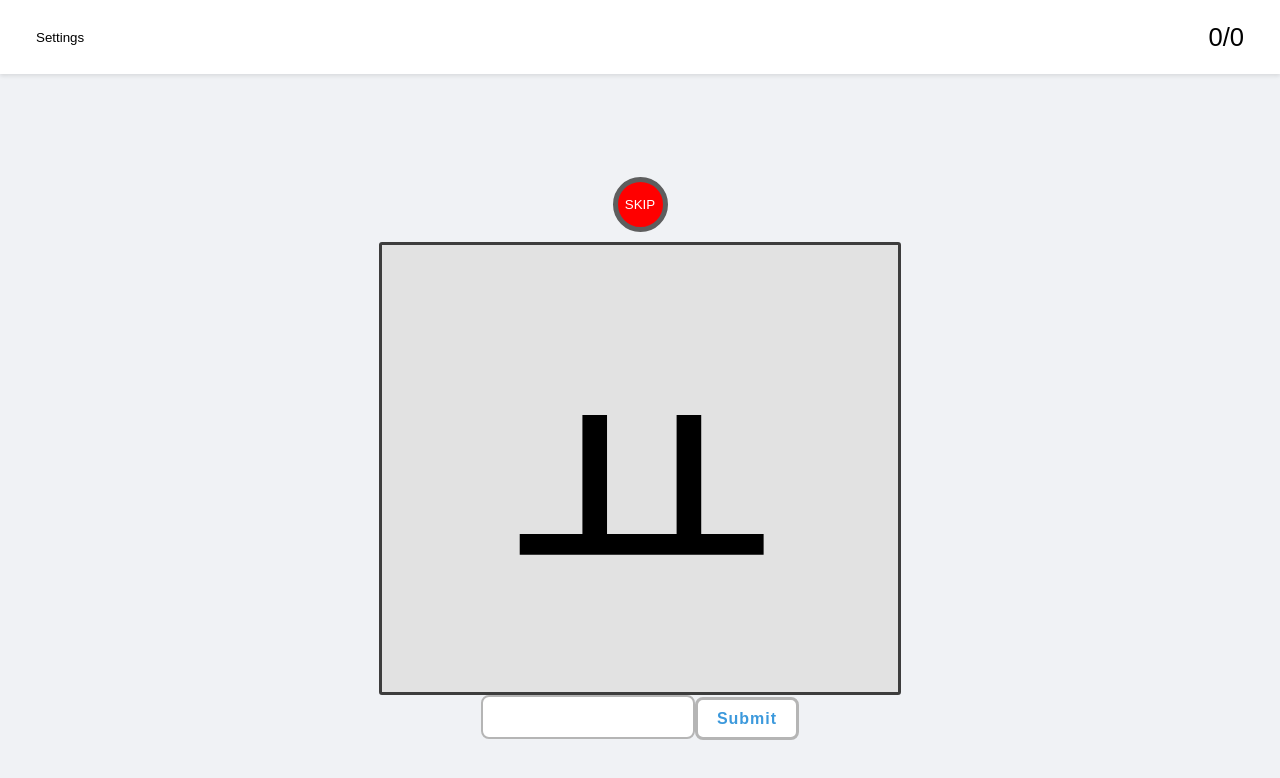
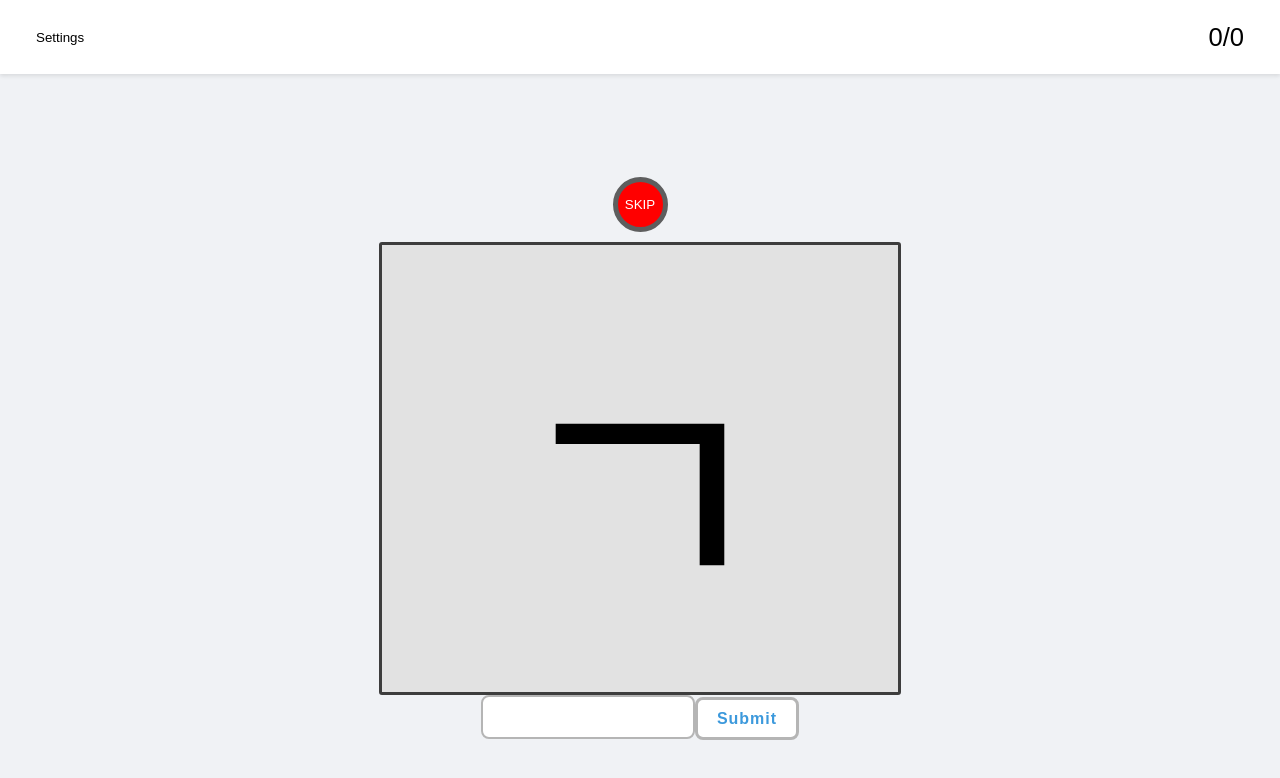
Before and after one commit to KavanGGandhi/Learn-Hangul, a React (Vite) app: page / in a window 1280 px wide. Shown: the top 778 px of the page. Built offline with nearby package versions, Linux system fonts and the light colour scheme.

Commit message:
Fixed issue related to consonants and vowels settings

```diff
--- a/src/App.jsx
+++ b/src/App.jsx
@@ -1,12 +1,24 @@
-import { useState } from 'react'
+import { useEffect, useState } from 'react'
 import AnswerInput from './AnswerInput.jsx'
 import { scoreInitialState } from './constants'
+
+//Function to shuffle the array of questions
+const shuffleArray = (array) => {
+    return array.sort(() => Math.random() - 0.5);
+}
 
 export default function App({ consonants, vowels }) {
     const [questions, setQuestions] = useState(consonants.concat(vowels));
 
-    const [currentQuestion, setCurrentQuestion] = useState(Math.floor(Math.random() * questions.length));
-    const {question, answer} = questions[currentQuestion];
+    //State for the shuffled questions array
+    const [shuffledQuestions, setShuffledQuestions] = useState([]);
+
+    // State for the current question index
+    const [currentIndex, setCurrentIndex] = useState(0);
+
+    //Using a different method to randomize, this is the old method
+    //const [currentQuestion, setCurrentQuestion] = useState(Math.floor(Math.random() * questions.length));
+    //const {question, answer} = questions[currentQuestion];
     const [isCorrect, setIsCorrect] = useState(null);
     const [score, setScore] = useState(scoreInitialState);
     const [wrongAnswer, setWrongAnswer] = useState(false);
@@ -16,7 +28,6 @@ export default function App({ consonants, vowels }) {
     const [consonantTrue, setConsonantTrue] = useState(true);
     const [vowelTrue, setVowelTrue] = useState(true);
 
-    const answerList = answer.map((element, i) => [ i > 0 && ", ", <li key={i}>{element}</li>]);
 
     const updateSettings = () => {
         let temp = [];
@@ -27,22 +38,27 @@ export default function App({ consonants, vowels }) {
             temp = temp.concat(vowels);
         }
         setQuestions(temp);
-        setQuestionsLength(temp.length);
-        setCurrentQuestion(Math.floor(Math.random() * questionsLength));
+        //setQuestionsLength(temp.length);
+        //setCurrentQuestion(Math.floor(Math.random() * questionsLength));
+        let temp2 = shuffleArray([...temp]);
+        setShuffledQuestions(temp2);
+        //console.log(temp2);
+        setCurrentIndex(0);
     }
 
     const toggleConsonants = () => {
         setConsonantTrue(!consonantTrue);
-        updateSettings();
+        //updateSettings();
     }
 
     const toggleVowels = () => {
         setVowelTrue(!vowelTrue);
-        updateSettings();
+        //updateSettings();
     }
 
     const handleInputSubmit = (input) => {
-        if (answer.includes(input)) {
+        const currentQuestion = shuffledQuestions[currentIndex];
+        if (currentQuestion.answer.includes(input)) {
             if (wrongAnswer) {
                 setIsCorrect(true);
                 setWrongAnswer(false);
@@ -73,8 +89,10 @@ export default function App({ consonants, vowels }) {
 
     const handleNextQuestion = () => {
         setSkip(false);
-        setCurrentQuestion(Math.floor(Math.random() * questions.length));
+        //setCurrentQuestion(Math.floor(Math.random() * questions.length));
+        setCurrentIndex((prevIndex) => (prevIndex + 1) % shuffledQuestions.length);
     }
+
     const handleSkip = () => {
         if (!wrongAnswer) {
             setScore((prev) => ({
@@ -90,6 +108,19 @@ export default function App({ consonants, vowels }) {
         setModal(!modal);
     }
 
+    useEffect(() => {
+        updateSettings();
+    }, [consonantTrue, vowelTrue]);
+
+    useEffect(() => {
+        updateSettings();
+    }, []);
+
+    if (shuffledQuestions.length === 0) return null;
+
+    const currentQuestion = shuffledQuestions[currentIndex];
+    const answerList = currentQuestion.answer.map((element, i) => [ i > 0 && ", ", <li key={i}>{element}</li>]);
+
     return (
         <div>
             <div className="top">
@@ -104,7 +135,7 @@ export default function App({ consonants, vowels }) {
             <button className="skip" onClick={handleSkip}>SKIP</button>
             {skip ? <ul className='answers'>{answerList}</ul> : null}
             <div>
-                <div className="kSymbol">{question}</div>
+                <div className="kSymbol">{currentQuestion.question}</div>
             </div>
             <AnswerInput input={input} setInput={setInput} isCorrect={isCorrect} handleInputSubmit={handleInputSubmit}/>
             {modal && (<div className='settingsModal'>
```
